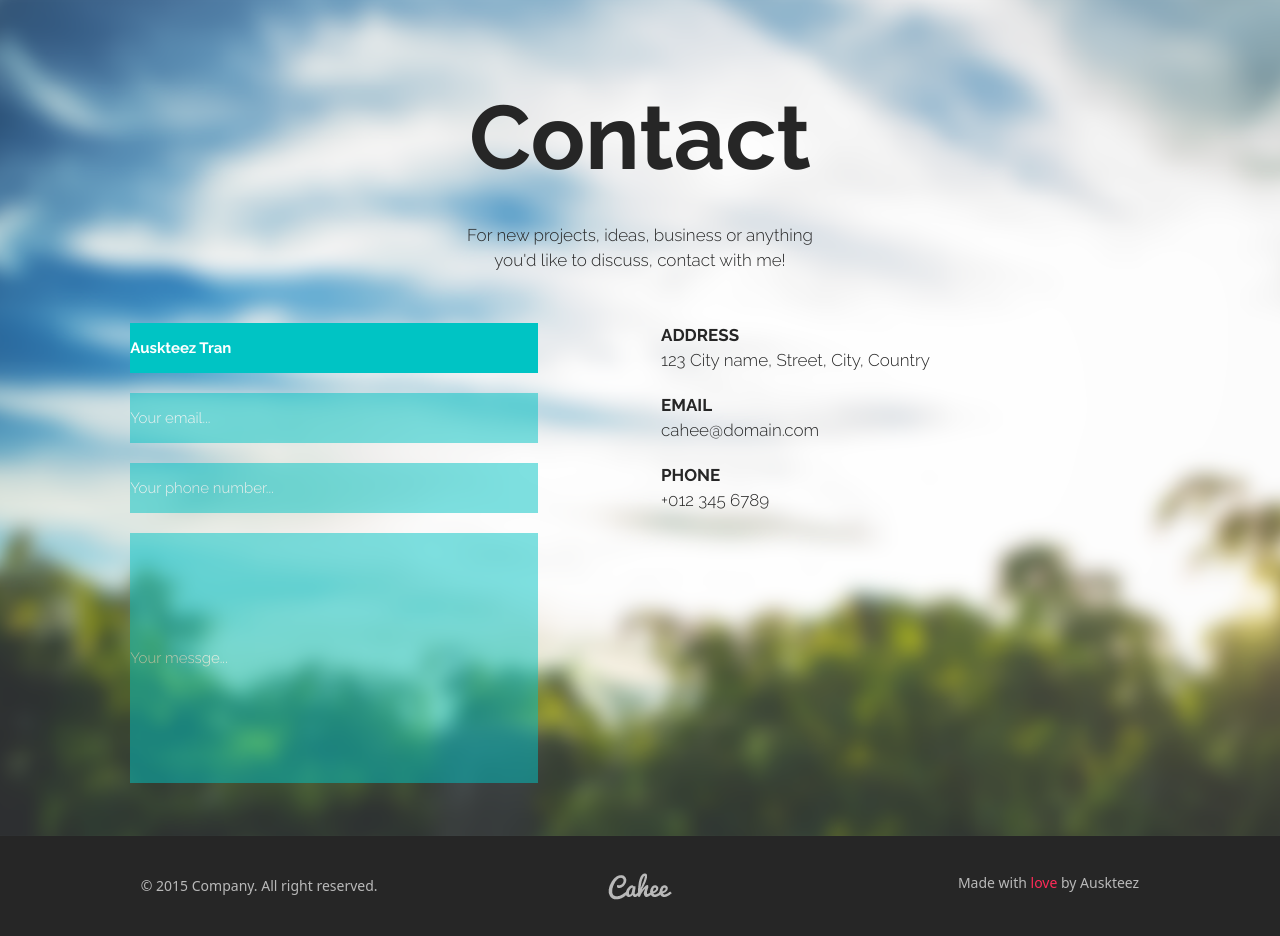
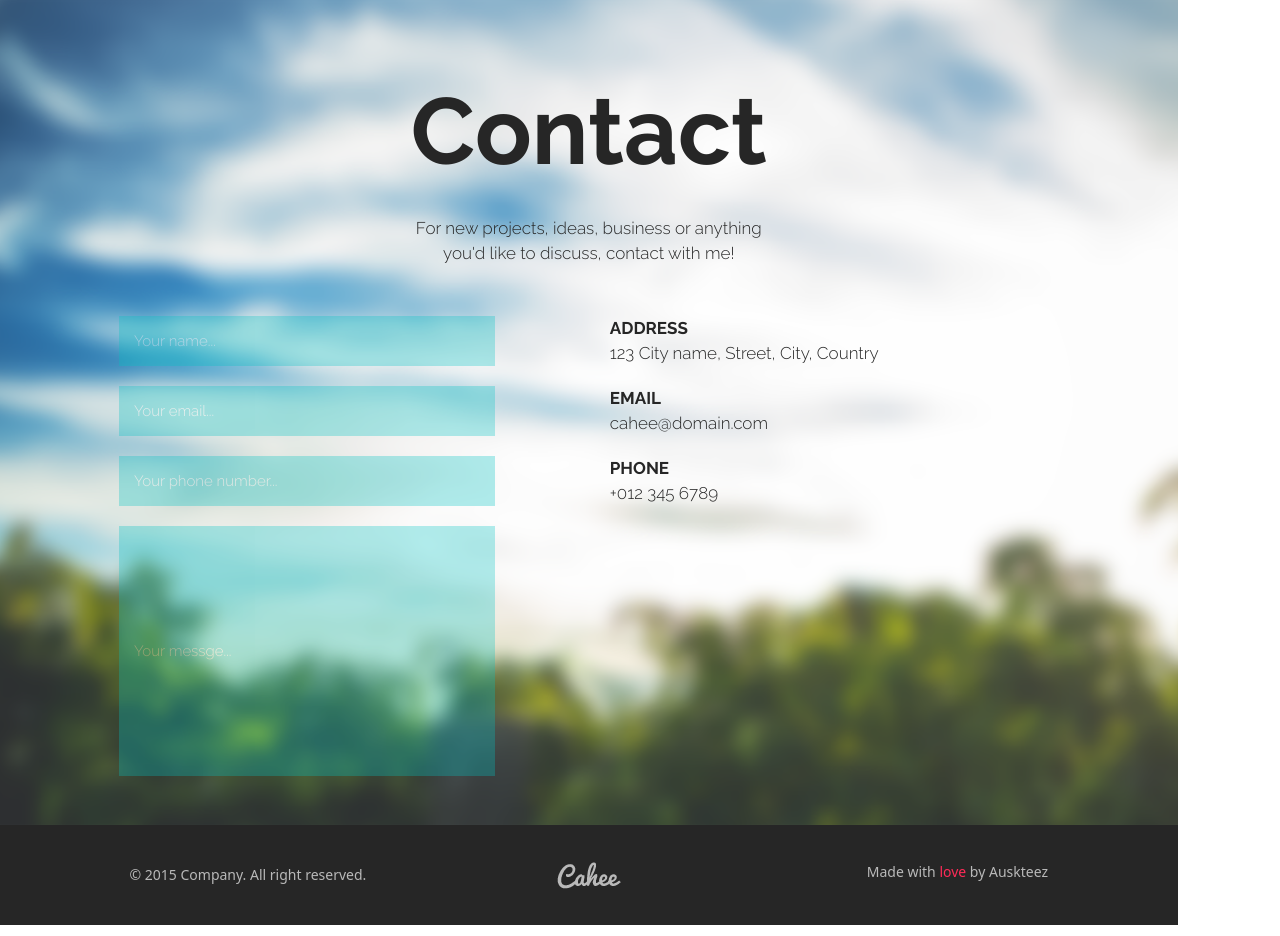
Before and after one commit to valera-lytvyn/lesson_12, a plain HTML site: page index.html in a window 1280 px wide. Drawn offline with nearby package versions, Linux system fonts and the light colour scheme.

Commit message:
commmit_2

```diff
--- a/css/style.css
+++ b/css/style.css
@@ -5,15 +5,16 @@
 .contact {
   display: flex;
   flex-direction: column;
+  width: 92%;
+  /* ?????? 92% */
 }
 
 .wrap_contact {
   background: url(../img/background_contact.png) no-repeat;
   background-size: cover;
-  height: 100%;
+  width: 100%;
   display: flex;
   flex-direction: column;
-  flex: 1;
 }
 
 .container {
@@ -22,8 +23,7 @@
 }
 
 .contact_title {
-
-  font-size: 90px;
+  font-size: calc(50px + 40 * (100vw / 1170));
   color: #262626;
   font-weight: 700;
   font-family: "Raleway";
@@ -67,39 +67,56 @@
 
 }
 
-.message::placeholder {
-  font-size: 15px;
-  line-height: 25px;
-  color: #ffffff;
-  font-weight: 300;
-  font-family: "Raleway";
-
-}
-
-.cell::placeholder {
-  font-size: 15px;
-  line-height: 25px;
-  color: #ffffff;
-  font-weight: 300;
-  font-family: "Raleway";
-}
-
-.user_name::placeholder {
+.cell {
   background: #00c4c4;
   font-size: 15px;
   line-height: 25px;
   color: #ffffff;
   font-weight: 700;
   font-family: "Raleway";
+  text-indent: 15px;
+  opacity: 1;
 }
 
-.user_name {
+.cell::placeholder {
+  color: #fff;
+  font-size: 15px;
+  line-height: 25px;
+  font-weight: 300;
+  font-family: "Raleway";
+  text-indent: 15px;
+
+}
+
+.cell:placeholder-shown {
+  opacity: .3;
+}
+
+
+.message {
   background: #00c4c4;
   font-size: 15px;
   line-height: 25px;
   color: #ffffff;
   font-weight: 700;
   font-family: "Raleway";
+  text-indent: 15px;
+  opacity: 1;
+  height: 250px;
+  width: 80%;
+  margin-bottom: 10.5%;
+  position: relative;
+}
+
+.message::placeholder {
+  color: #fff;
+  font-size: 15px;
+  line-height: 25px;
+  font-weight: 300;
+  font-family: "Raleway";
+  text-indent: 15px;
+  position: absolute;
+
 }
 
 .footer_row {
@@ -107,23 +124,7 @@
   height: 10.5%;
 }
 
-.user_email,
-.user_phone_number,
-.message {
-  background: #00c4c4;
-  opacity: 0.5;
-  font-size: 15px;
-  line-height: 25px;
-  color: #ffffff;
-  font-weight: 300;
-  font-family: "Raleway";
-}
 
-.message {
-  height: 250px;
-  width: 80%;
-  margin-bottom: 10.5%;
-}
 
 .footer {
   min-height: 100px;
--- a/index.html
+++ b/index.html
@@ -18,7 +18,7 @@
       <div class="wrap_contact">
          <div class="container">
             <div class="row">
-               <div class="col-12 text-center">
+               <div class="col-12 text-center d-flex justify-content-center">
                   <div class="contact_title ">
                      Contact
                   </div>
@@ -33,10 +33,10 @@
             <div class="row  flex-column flex-lg-row">
                <div class="col-12 col-lg-6">
                   <div class="contact_form d-flex flex-column  align-items-center align-items-lg-start text-lg-start">
-                     <input class="cell user_name" placeholder="Auskteez Tran" type="text">
+                     <input class="cell user_name" placeholder="Your name..." type="text">
                      <input class="cell user_email" placeholder="Your email..." type="text">
                      <input class="cell user_phone_number" placeholder="Your phone number..." type="text">
-                     <input class="message" placeholder="Your messge..." type="text">
+                     <input class="cell message" placeholder="Your messge..." type="text">
                   </div>
                </div>
                <div class="col-12 col-lg-6">
@@ -70,7 +70,7 @@
                </div>
                <div class="col-12 col-lg-4 my-2 my-lg-0">
                   <div class="footer_logo">
-                     <img src="img/logo_footer.png" alt="logo">
+                     <a href="#home"><img src="img/logo_footer.png" alt="logo"></a>
                   </div>
                </div>
                <div class="col-12 col-lg-4 align-self-center pb-2 pt-lg-0">
```
